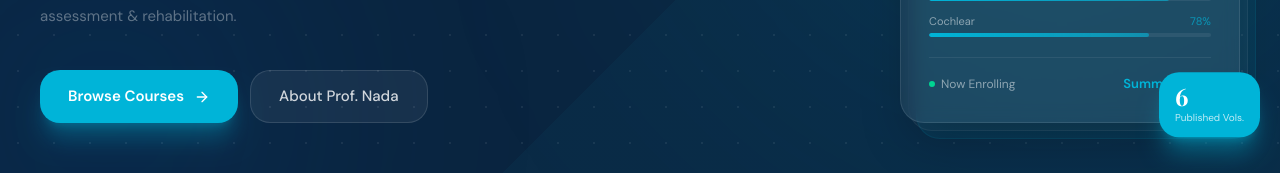
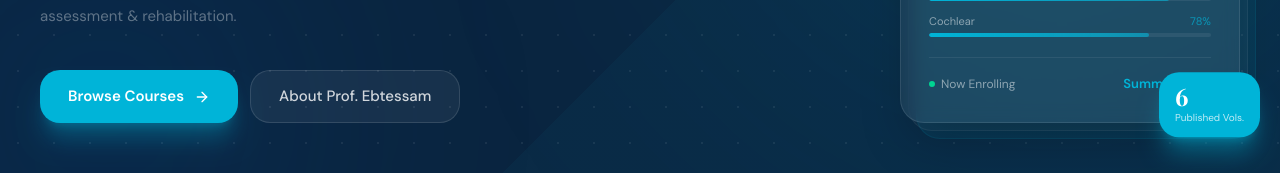
Before and after one commit to eslamshaban060/smarttest, a Next.js app: page / in a window 1280 px wide. Shown: the part 516-689 px from the top of the page. Built offline with nearby package versions, Linux system fonts and the light colour scheme; no server answers; a web font is replaced by a local one.

Commit message:
update hero button

```diff
--- a/components/sections/Hero.tsx
+++ b/components/sections/Hero.tsx
@@ -110,7 +110,7 @@ export const Hero = () => {
                 href="/about"
                 className="inline-flex items-center gap-2 bg-white/[0.06] hover:bg-white/[0.1] border border-white/[0.12] text-white/80 font-medium px-7 py-3.5 rounded-2xl transition-all text-[15px]"
               >
-                {t("About Prof. Nada", "عن أ.د. ابتسام")}
+                {t("About Prof. Ebtessam", "عن أ.د. ابتسام")}
               </Link>
             </motion.div>
 
```
